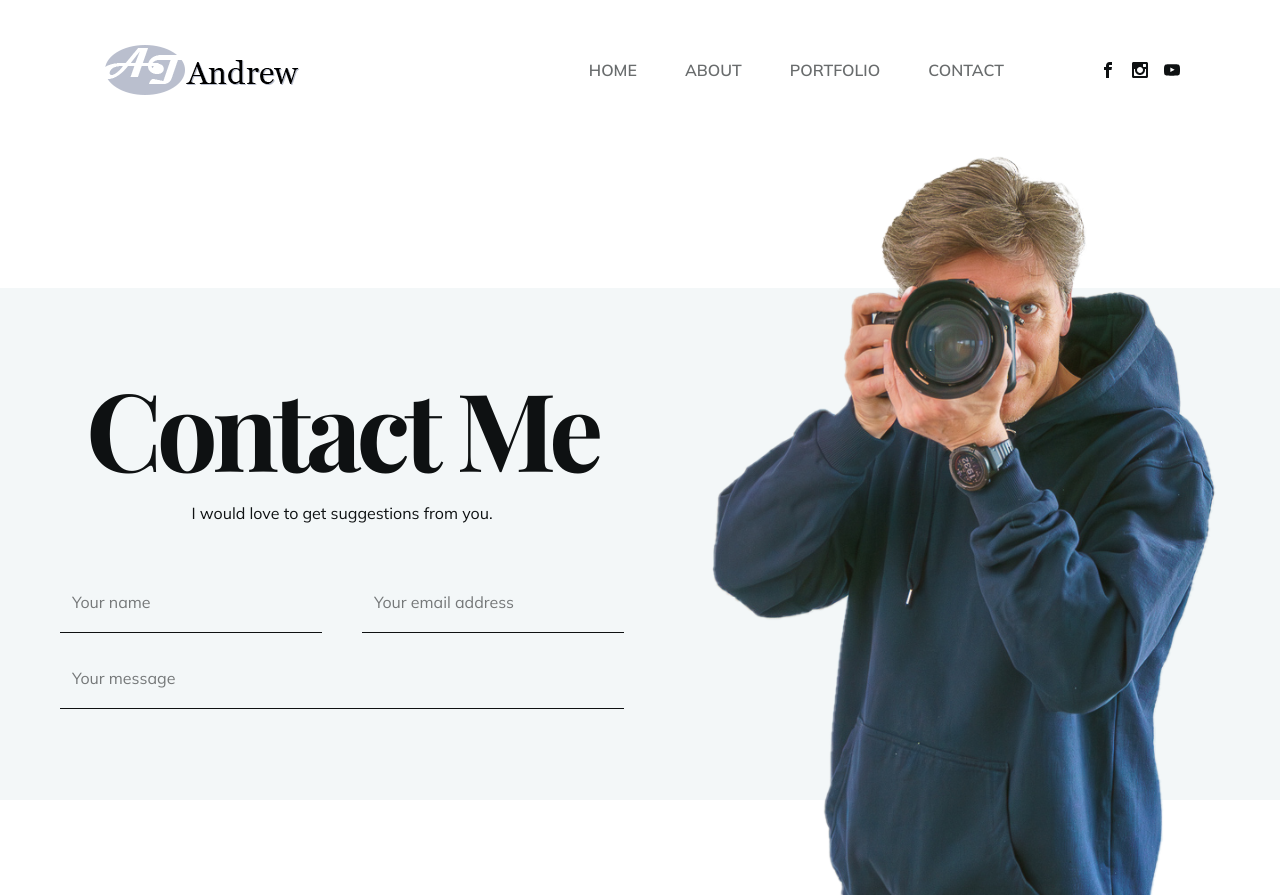
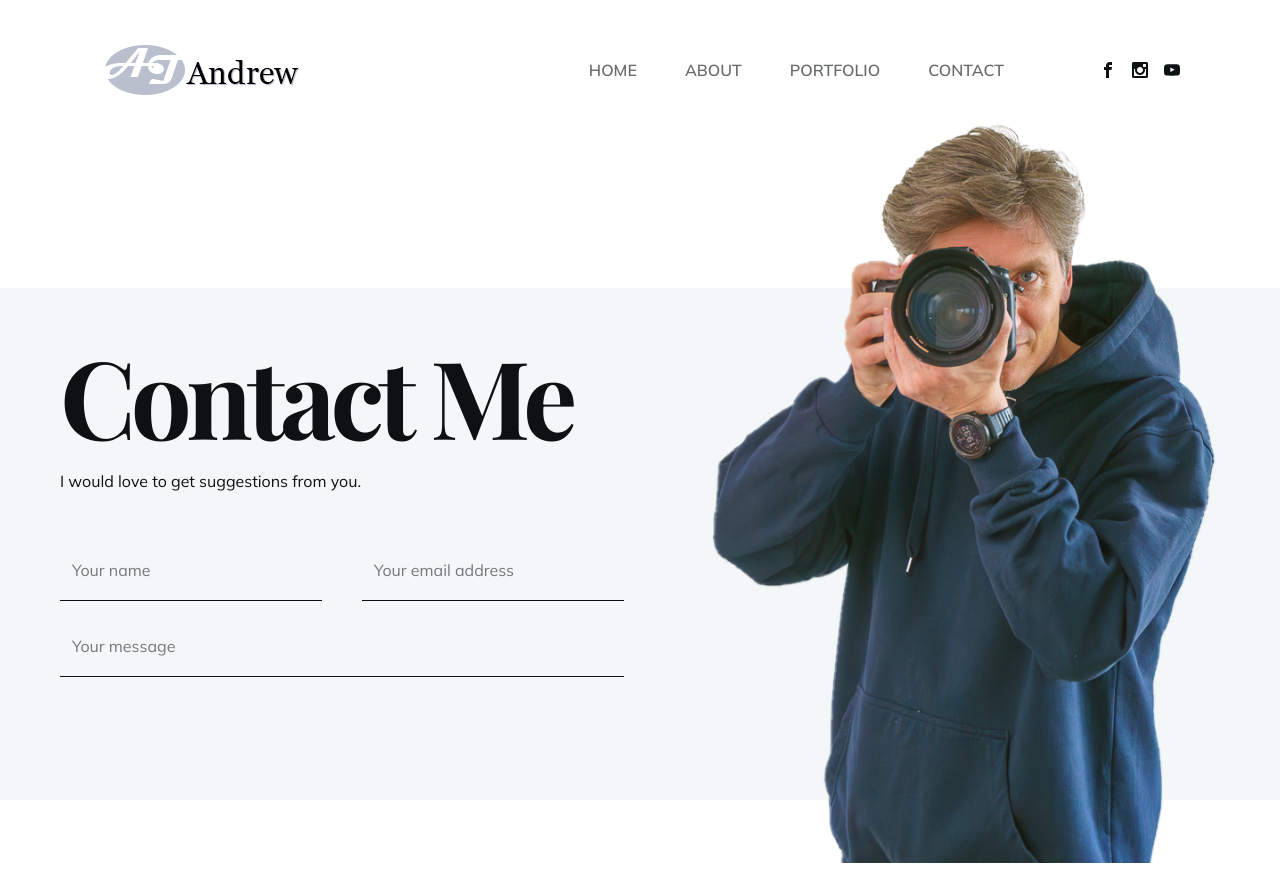
Before and after one commit to AndrewTuli/PhotoPortfolio, a React (Create React App) app: page /contact in a window 1280 px wide. After the commit the page ends 863 px from the top, so only its background shows below. Built offline with nearby package versions, Linux system fonts and the light colour scheme; a web font is replaced by a local one.

Commit message:
Change layout for all pages

```diff
--- a/src/pages/Contact.js
+++ b/src/pages/Contact.js
@@ -21,8 +21,8 @@ const Contact = () => {
   className='section bg-white'>
     <div className='container mx-auto h-full'>
       <div className='flex flex-col lg:flex-row h-full
-      items-center justify-start pt-36 gap-x-8 text-center
-      lg: text-left'>
+      items-center justify-start pt-20 gap-x-8 text-center
+      lg:text-left'>
 
         {/* background? */}
         <motion.div
@@ -84,7 +84,7 @@ const Contact = () => {
           animate={{ opacity:1, y: 0}}
           exit={{ opacity:0, y: '100%'}}
           transition={{ transition: transition1, duration: 1.5 }}
-        className='lg:flex-1'>
+        className='lg:flex-1 max-h-200 '>
           <img src={AboutMeImg} alt='' />
         </motion.div>
 
```
